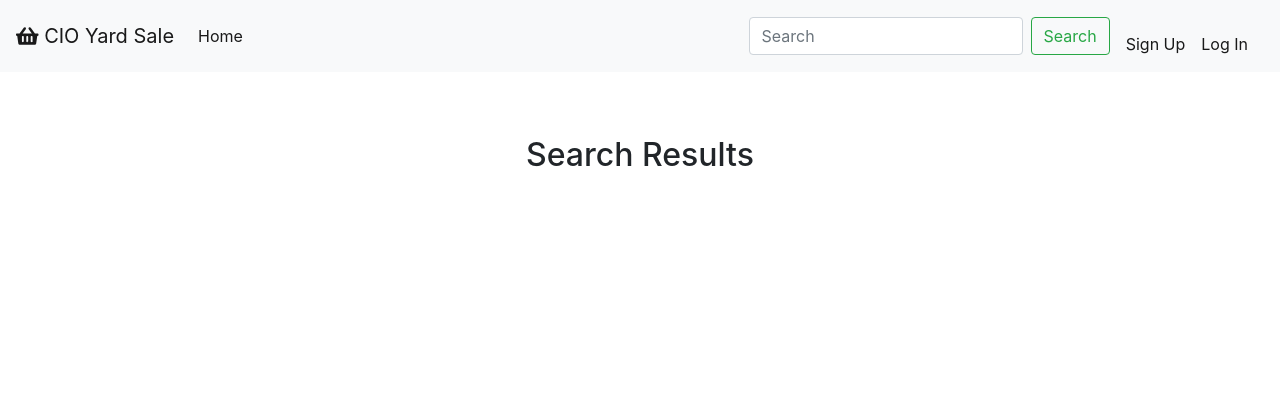
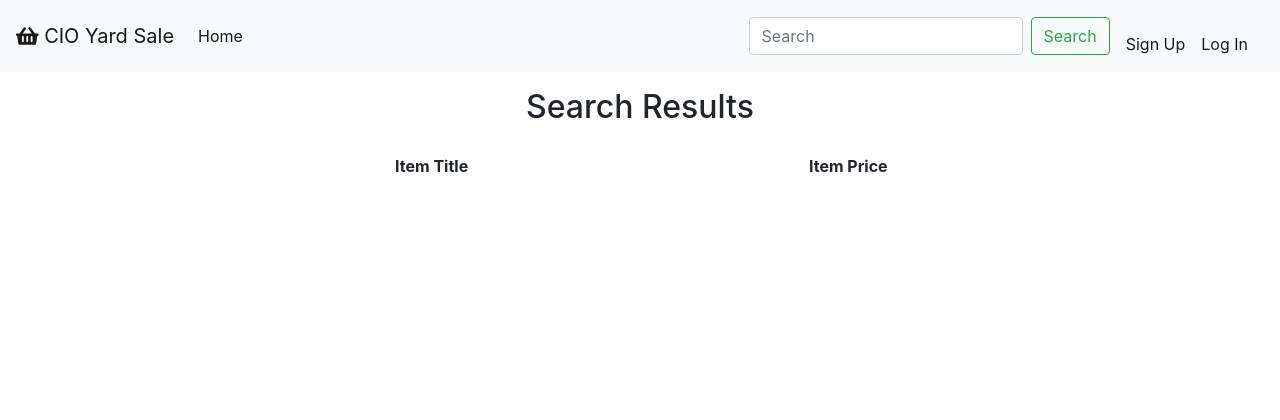
Before and after one commit to aidanlanden22/CioYardSale_public, a Django app: template web/frontend/templates/search_results.html in a window 1280 px wide. Shown: the top 420 px of the page. Run offline with Django 3.2, Linux system fonts and the light colour scheme; the template is opened without the code that fills it, so the values that code supplies are empty; some libraries are stand-ins or nearby versions.

Commit message:
displays results but does not link to them

```diff
--- a/exp/exp/views.py
+++ b/exp/exp/views.py
@@ -106,7 +106,8 @@ def createCommodity(request):
 
 
         ## need to extrack pk value
-        data['TESTING BISH NOT SURE HOW TO GET PK'] = resp
+        #data['TESTING BISH NOT SURE HOW TO GET PK'] = resp['response']
+
         # Straight from Pinckney documentation
         producer.send('new-listings-topic', json.dumps(data).encode('utf-8'))
 
--- a/web/frontend/templates/search_results.html
+++ b/web/frontend/templates/search_results.html
@@ -2,17 +2,40 @@
 
 {% block content %}
 
-<div class="container">
-  <div class="row">
-    <div class="my-5 col-md-12">
+
       <h2 class="my-3 text-center">Search Results</h2>
-      <div class="row my-5 mx-auto">
-        <div class="col-md-6">
-          {{items}}
+
+
+      <div class="row">
+  <div class="col-md-8 mx-auto text-center mb-5">
+    <div class="list-group list-group-flush">
+      <a class="list-group-item" style="font-weight: bold;">
+        <div class="row">
+          <div class="col-6">
+            Item Title
+          </div>
+          <div class="col-6">
+            Item Price
+          </div>
         </div>
-      </div>
+      </a>
+
+      {% for item in items %}
+
+          <div class="row">
+            <div class="col-6">
+              {{ item.title }}
+            </div>
+            <div class="col-6">
+              ${{ item.price }}
+            </div>
+          </div>
+        </a>
+      {% endfor %}
     </div>
+
   </div>
 </div>
 
+
 {% endblock content %}
```
Also changed, not shown: web/frontend/views.py (+8 -7 lines).
